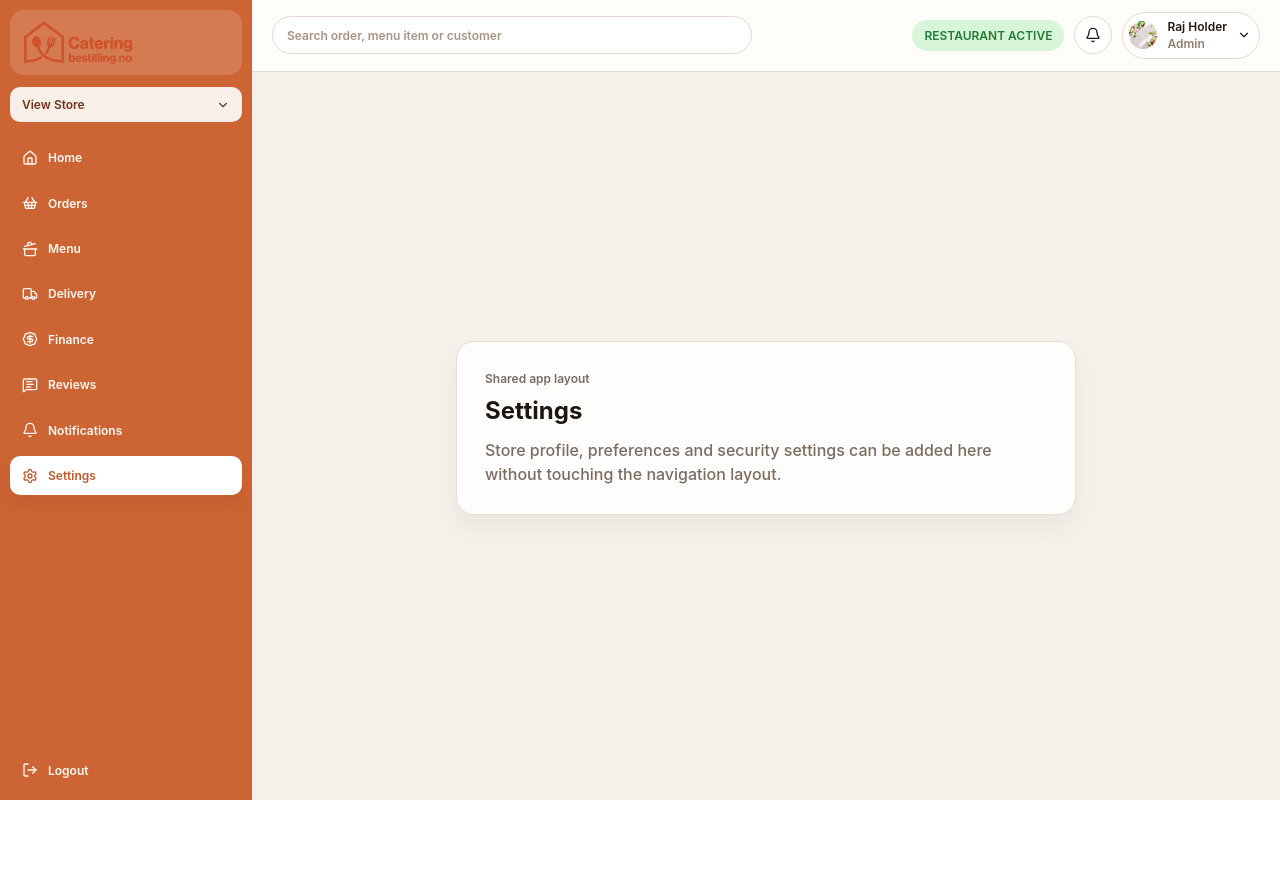
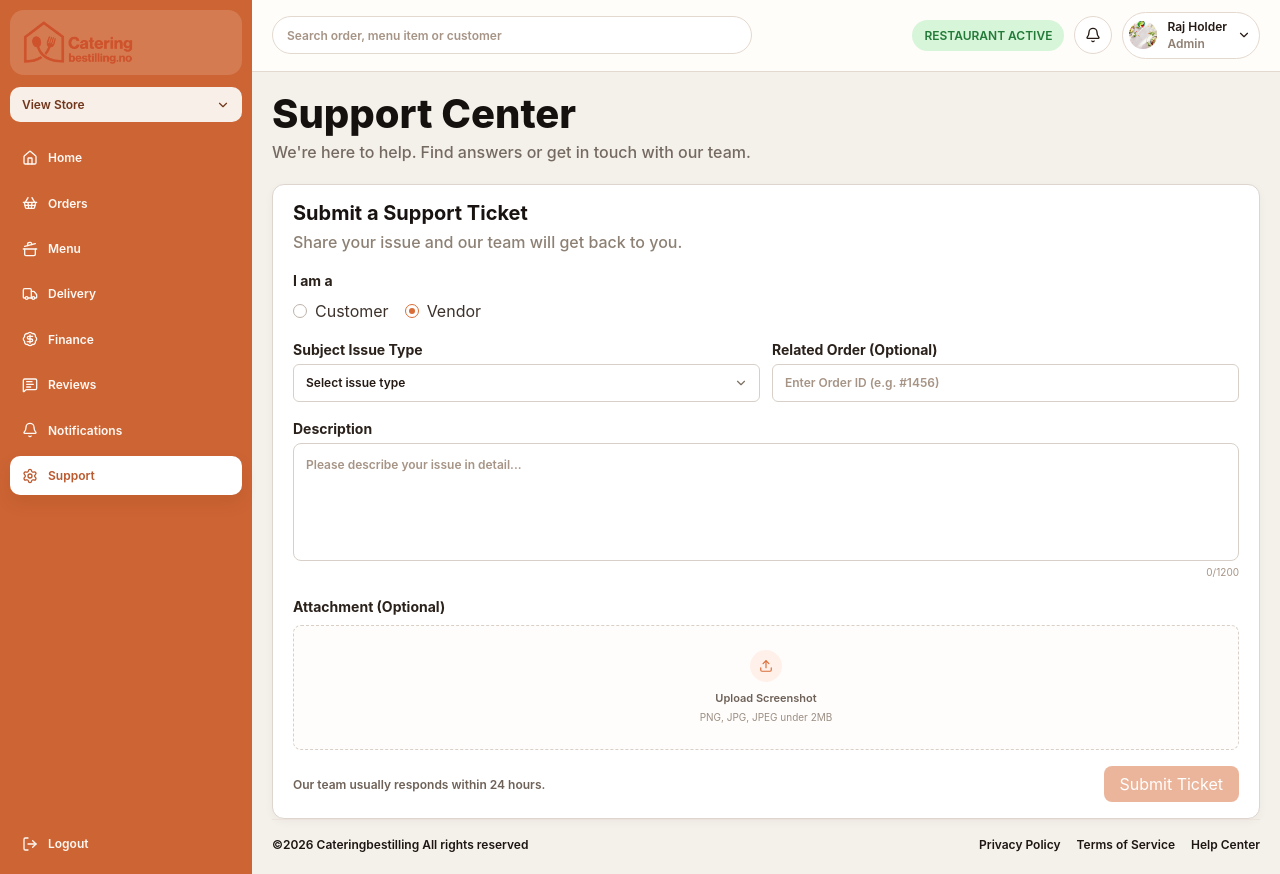
Before and after one commit to MuhammadNoumanAfzal/catering-bestilling-no-vendor-panel, a React (Vite) app: page /settings in a window 1280 px wide. Before the commit the page ends 800 px from the top, so only its background shows below. Built offline with nearby package versions, Linux system fonts and the light colour scheme.

Commit message:
feat(support): implement support center with ticket submission form and attachment dropzone

```diff
--- a/src/app/layouts/AppLayout.jsx
+++ b/src/app/layouts/AppLayout.jsx
@@ -20,7 +20,7 @@ const sidebarItems = [
   { label: "Finance", to: "/finance", icon: BadgeDollarSign },
   { label: "Reviews", to: "/reviews", icon: MessageSquareText },
   { label: "Notifications", to: "/notifications", icon: Bell },
-  { label: "Settings", to: "/settings", icon: Settings },
+  { label: "Support", to: "/settings", icon: Settings },
 ];
 
 export default function AppLayout() {
--- a/src/app/router/AppRouter.jsx
+++ b/src/app/router/AppRouter.jsx
@@ -8,12 +8,12 @@ import AcceptedOrderPage from "../../features/order/pages/AcceptedOrderPage";
 import DashboardPage from "../../features/dashboard/pages/DashboardPage";
 import DeliveryPage from "../../features/delivery/pages/DeliveryPage";
 import FinancePage from "../../features/finance/pages/FinancePage";
-import AppSectionPage from "../../features/home/pages/AppSectionPage";
 import MenuPage from "../../features/menu/pages/MenuPage";
 import NotificationsPage from "../../features/notifications/pages/NotificationsPage";
 import OrderDetailPage from "../../features/order/pages/OrderDetailPage";
 import OrdersPage from "../../features/order/pages/OrdersPage";
 import ReviewsPage from "../../features/reviews/pages/ReviewsPage";
+import SupportCenterPage from "../../features/support/pages/SupportCenterPage";
 
 export default function AppRouter() {
   return (
@@ -34,15 +34,7 @@ export default function AppRouter() {
         <Route path="finance" element={<FinancePage />} />
         <Route path="reviews" element={<ReviewsPage />} />
         <Route path="notifications" element={<NotificationsPage />} />
-        <Route
-          path="settings"
-          element={
-            <AppSectionPage
-              title="Settings"
-              description="Store profile, preferences and security settings can be added here without touching the navigation layout."
-            />
-          }
-        />
+        <Route path="settings" element={<SupportCenterPage />} />
       </Route>
     </Routes>
   );
--- /dev/null
+++ b/src/features/support/components/SupportAttachmentDropzone.jsx
@@ -0,0 +1,17 @@
+import { Upload } from "lucide-react";
+
+export default function SupportAttachmentDropzone({ fileName }) {
+  return (
+    <div className="rounded-[8px] border border-dashed border-[#d8d0c8] bg-[#fffdfb] px-4 py-6 text-center">
+      <div className="mx-auto flex h-8 w-8 items-center justify-center rounded-full bg-[#fff1ea] text-[#d96e39]">
+        <Upload size={14} />
+      </div>
+      <p className="mt-2 text-[11px] font-semibold text-[#6d6158]">
+        {fileName || "Upload Screenshot"}
+      </p>
+      <p className="mt-1 text-[10px] text-[#9b8f84]">
+        PNG, JPG, JPEG under 2MB
+      </p>
+    </div>
+  );
+}
--- /dev/null
+++ b/src/features/support/components/SupportCenterFooter.jsx
@@ -0,0 +1,20 @@
+export default function SupportCenterFooter() {
+  return (
+    <footer className="mt-auto flex items-center justify-between gap-3 border-t border-[#ece4dc] pt-4 text-[11px] font-semibold text-[#1d1612] max-[720px]:flex-col max-[720px]:items-start">
+      <span className="type-subpara text-[#1d1612]">
+        ©2026 Cateringbestilling All rights reserved
+      </span>
+      <div className="flex flex-wrap items-center gap-4">
+        <button className="type-subpara cursor-pointer text-[#1d1612]" type="button">
+          Privacy Policy
+        </button>
+        <button className="type-subpara cursor-pointer text-[#1d1612]" type="button">
+          Terms of Service
+        </button>
+        <button className="type-subpara cursor-pointer text-[#1d1612]" type="button">
+          Help Center
+        </button>
+      </div>
+    </footer>
+  );
+}
--- /dev/null
+++ b/src/features/support/components/SupportFieldSelect.jsx
@@ -0,0 +1,33 @@
+import { ChevronDown } from "lucide-react";
+
+export default function SupportFieldSelect({
+  label,
+  value,
+  onChange,
+  options,
+  placeholder,
+}) {
+  return (
+    <label className="flex flex-col gap-1">
+      <span className="text-[14px] font-bold text-[#2a211b]">{label}</span>
+      <div className="relative">
+        <select
+          className="type-subpara h-[38px] w-full appearance-none rounded-[6px] border border-[#d8d0c8] bg-white px-3 pr-8 text-[#241913] outline-none transition focus:border-[#cf6e38] focus:shadow-[0_0_0_3px_rgba(207,110,56,0.1)]"
+          onChange={onChange}
+          value={value}
+        >
+          <option value="">{placeholder}</option>
+          {options.map((option) => (
+            <option key={option.value} value={option.value}>
+              {option.label}
+            </option>
+          ))}
+        </select>
+        <ChevronDown
+          className="pointer-events-none absolute right-3 top-1/2 -translate-y-1/2 text-[#7d7064]"
+          size={14}
+        />
+      </div>
+    </label>
+  );
+}
--- /dev/null
+++ b/src/features/support/components/SupportTicketForm.jsx
@@ -0,0 +1,172 @@
+import { useMemo, useState } from "react";
+import SupportAttachmentDropzone from "./SupportAttachmentDropzone";
+import SupportFieldSelect from "./SupportFieldSelect";
+
+const issueTypeOptions = [
+  { value: "payout-delay", label: "Payout delayed" },
+  { value: "earning-discrepancy", label: "Earning discrepancy" },
+  { value: "order-management", label: "Order management issue" },
+  { value: "unable-update-menu", label: "Unable to update menu" },
+  { value: "delivery-config", label: "Delivery configuration issue" },
+  { value: "store-visibility", label: "Store visibility issue" },
+  { value: "account-verification", label: "Account verification issue" },
+  { value: "customer-dispute", label: "Customer dispute" },
+  { value: "technical-platform", label: "Technical platform bug" },
+  { value: "notification", label: "Notification issue" },
+  { value: "menu-upload", label: "Menu upload issue" },
+  { value: "general-support", label: "General support request" },
+];
+
+const initialForm = {
+  category: "vendor",
+  issueType: "",
+  relatedOrder: "",
+  description: "",
+};
+
+export default function SupportTicketForm() {
+  const [form, setForm] = useState(initialForm);
+  const [submitted, setSubmitted] = useState(false);
+
+  const descriptionCount = form.description.length;
+  const isReadyToSubmit = useMemo(
+    () => form.issueType && form.description.trim().length > 0,
+    [form.description, form.issueType],
+  );
+
+  function handleFieldChange(field) {
+    return (event) => {
+      setSubmitted(false);
+      setForm((current) => ({
+        ...current,
+        [field]: event.target.value,
+      }));
+    };
+  }
+
+  function handleCategoryChange(category) {
+    setSubmitted(false);
+    setForm((current) => ({
+      ...current,
+      category,
+    }));
+  }
+
+  function handleSubmit(event) {
+    event.preventDefault();
+
+    if (!isReadyToSubmit) {
+      return;
+    }
+
+    setSubmitted(true);
+    setForm(initialForm);
+  }
+
+  return (
+    <section className="rounded-[12px] border border-[#ddd5ce] bg-white px-5 py-4 shadow-[0_3px_10px_rgba(43,30,20,0.04)]">
+      <div>
+        <h2 className="type-h4 m-0 text-[#181310]">Submit a Support Ticket</h2>
+        <p className="type-para mt-1 text-[#8d8074]">
+          Share your issue and our team will get back to you.
+        </p>
+      </div>
+
+      <form className="mt-4" onSubmit={handleSubmit}>
+        <div className="grid gap-4">
+          <div>
+            <p className="text-[14px] font-bold text-[#2a211b]">I am a</p>
+            <div className="mt-2 flex items-center gap-4">
+              {[
+                { id: "customer", label: "Customer" },
+                { id: "vendor", label: "Vendor" },
+              ].map((option) => {
+                const isChecked = form.category === option.id;
+
+                return (
+                  <button
+                    key={option.id}
+                    className="inline-flex cursor-pointer items-center gap-2 text-[16px] font-semibold text-[#3c322b]"
+                    onClick={() => handleCategoryChange(option.id)}
+                    type="button"
+                  >
+                    <span
+                      className={`flex h-3.5 w-3.5 items-center justify-center rounded-full border ${
+                        isChecked ? "border-[#d96e39]" : "border-[#bdb2a9]"
+                      }`}
+                    >
+                      {isChecked ? (
+                        <span className="h-1.5 w-1.5 rounded-full bg-[#d96e39]" />
+                      ) : null}
+                    </span>
+                    {option.label}
+                  </button>
+                );
+              })}
+            </div>
+          </div>
+
+          <div className="grid grid-cols-2 gap-3 max-[760px]:grid-cols-1">
+            <SupportFieldSelect
+              label="Subject Issue Type"
+              onChange={handleFieldChange("issueType")}
+              options={issueTypeOptions}
+              placeholder="Select issue type"
+              value={form.issueType}
+            />
+            <label className="flex flex-col gap-1">
+              <span className="text-[14px] font-bold text-[#2a211b]">
+                Related Order (Optional)
+              </span>
+              <input
+                className="type-subpara h-[38px] w-full rounded-[6px] border border-[#d8d0c8] bg-white px-3 text-[#241913] outline-none transition placeholder:text-[#a69486] focus:border-[#cf6e38] focus:shadow-[0_0_0_3px_rgba(207,110,56,0.1)]"
+                onChange={handleFieldChange("relatedOrder")}
+                placeholder="Enter Order ID (e.g. #1456)"
+                type="text"
+                value={form.relatedOrder}
+              />
+            </label>
+          </div>
+
+          <label className="flex flex-col gap-1">
+            <span className="text-[14px] font-bold text-[#2a211b]">Description</span>
+            <textarea
+              className="type-subpara min-h-[118px] w-full resize-none rounded-[8px] border border-[#d8d0c8] bg-white px-3 py-3 text-[#241913] outline-none transition placeholder:text-[#a69486] focus:border-[#cf6e38] focus:shadow-[0_0_0_3px_rgba(207,110,56,0.12)]"
+              maxLength={1200}
+              onChange={handleFieldChange("description")}
+              placeholder="Please describe your issue in detail..."
+              value={form.description}
+            />
+            <span className="self-end text-[10px] text-[#a69486]">
+              {descriptionCount}/1200
+            </span>
+          </label>
+
+          <div>
+            <p className="text-[14px] font-bold text-[#2a211b]">
+              Attachment (Optional)
+            </p>
+            <div className="mt-2">
+              <SupportAttachmentDropzone />
+            </div>
+          </div>
+        </div>
+
+        <div className="mt-4 flex items-center justify-between gap-3 max-[720px]:flex-col max-[720px]:items-stretch">
+          <p className="type-subpara text-[#6f6258]">
+            {submitted
+              ? "Ticket submitted successfully. Our support team will review it soon."
+              : "Our team usually responds within 24 hours."}
+          </p>
+          <button
+            className="h-[36px] min-w-[118px] cursor-pointer rounded-[8px] bg-[#d96e39] px-4 text-[11px] font-bold text-white disabled:cursor-not-allowed disabled:opacity-50"
+            disabled={!isReadyToSubmit}
+            type="submit"
+          >
+            Submit Ticket
+          </button>
+        </div>
+      </form>
+    </section>
+  );
+}
--- /dev/null
+++ b/src/features/support/pages/SupportCenterPage.jsx
@@ -0,0 +1,19 @@
+import SupportCenterFooter from "../components/SupportCenterFooter";
+import SupportTicketForm from "../components/SupportTicketForm";
+
+export default function SupportCenterPage() {
+  return (
+    <section className="flex min-h-[calc(100vh-124px)] flex-col">
+      <header className="mb-5">
+        <h1 className="type-h2 m-0 text-[#15110f]">Support Center</h1>
+        <p className="type-para mt-1 text-[#746a62]">
+          We&apos;re here to help. Find answers or get in touch with our team.
+        </p>
+      </header>
+
+      <SupportTicketForm />
+
+      <SupportCenterFooter />
+    </section>
+  );
+}
```
